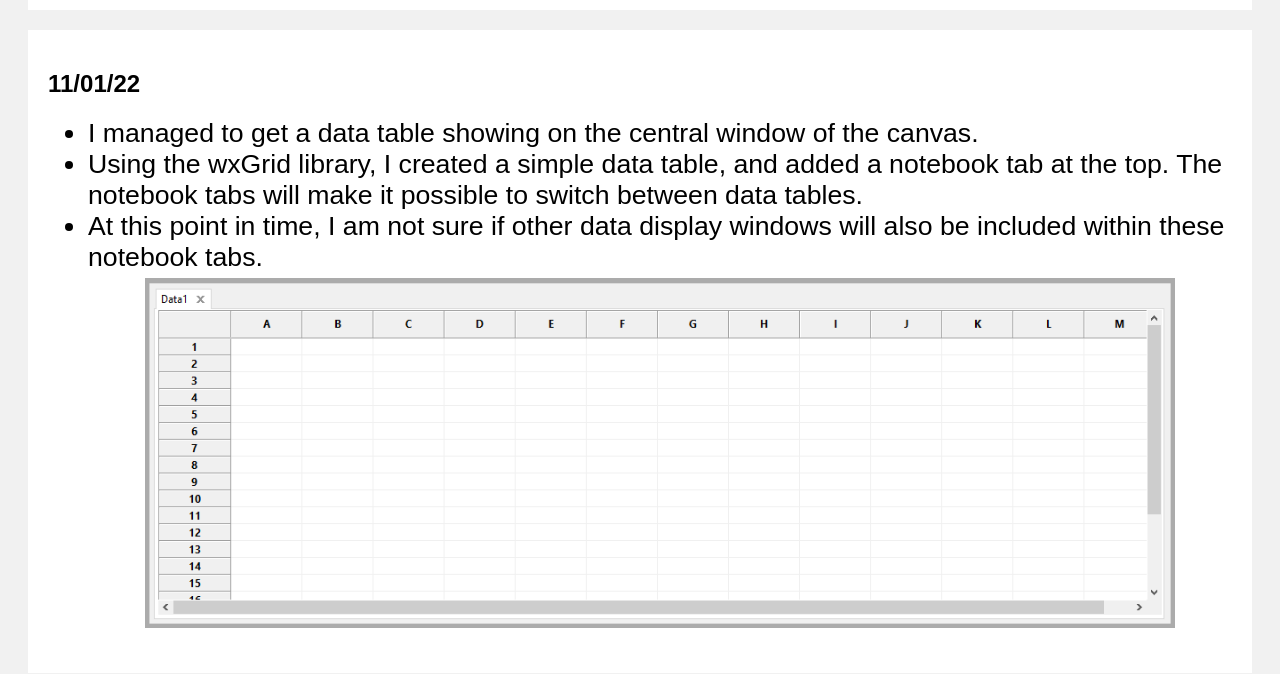
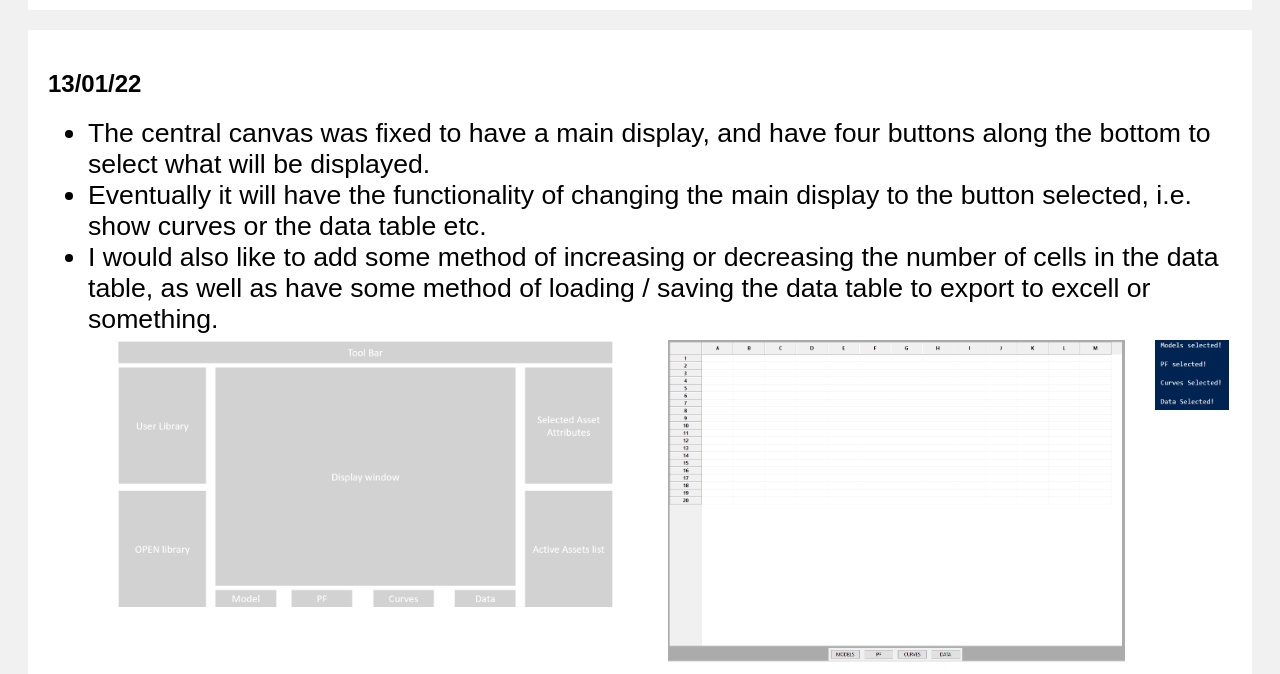
Before and after one commit to gregorjmathieson/OPEN_GUI_Devlog, a plain HTML site: page index.html in a window 1280 px wide. Shown: the part 278-952 px from the top of the page. Drawn offline with Linux system fonts and the light colour scheme.

Commit message:
13th Jan update

```diff
--- a/index.html
+++ b/index.html
@@ -21,6 +21,21 @@
                 </ul>
             </div>
         </div> -->
+        <div class="row">
+            <div class="card">
+                <h2>13/01/22</h2>
+                <ul>
+                    <li>The central canvas was fixed to have a main display, and have four buttons along the bottom to select what will be displayed.</li>
+                    <li>Eventually it will have the functionality of changing the main display to the button selected, i.e. show curves or the data table etc.</li>
+                    <li>I would also like to add some method of increasing or decreasing the number of cells in the data table, as well as have some method of loading / saving the data table to export to excell or something.</li>
+                    <div id="album">
+                        <a href="IMAGES/ChaimaaCanvasLayoutIdea.PNG" data-lightbox="buttoncanvas"><img class="images" src="IMAGES/ChaimaaCanvasLayoutIdea.PNG"></img></a>
+                        <a href="IMAGES/ButtonSelectors/currentcentre.PNG" data-lightbox="buttoncanvas"><img class="images" src="IMAGES/ButtonSelectors/currentcentre.PNG"></img></a>
+                        <a href="IMAGES/ButtonSelectors/output.PNG" data-lightbox="buttoncanvas"><img class="images" src="IMAGES/ButtonSelectors/output.PNG"></img></a>
+                    </div>
+                </ul>
+            </div>
+        </div>
         <div class="row">
             <div class="card">
                 <h2>11/01/22</h2>
```
Also changed, not shown: IMAGES/ButtonSelectors/currentcentre.PNG (added), IMAGES/ButtonSelectors/output.PNG (added).
